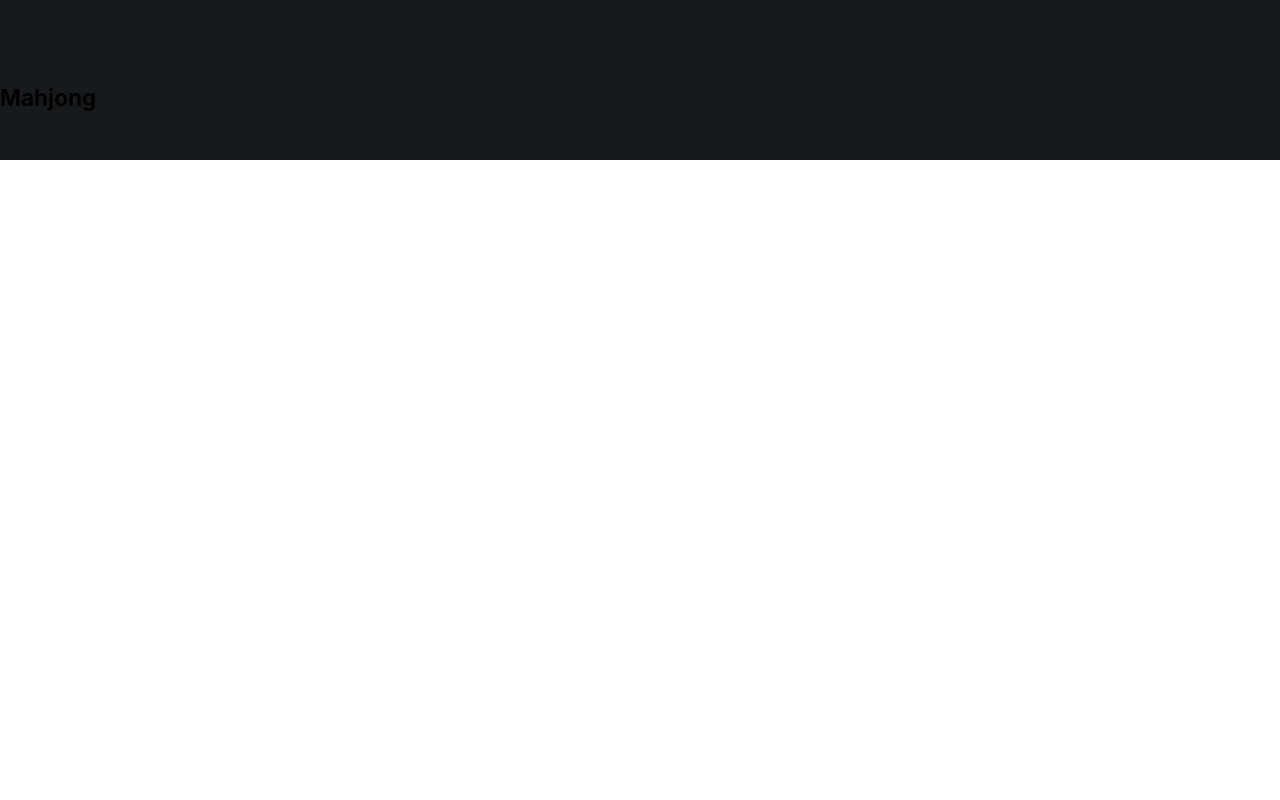
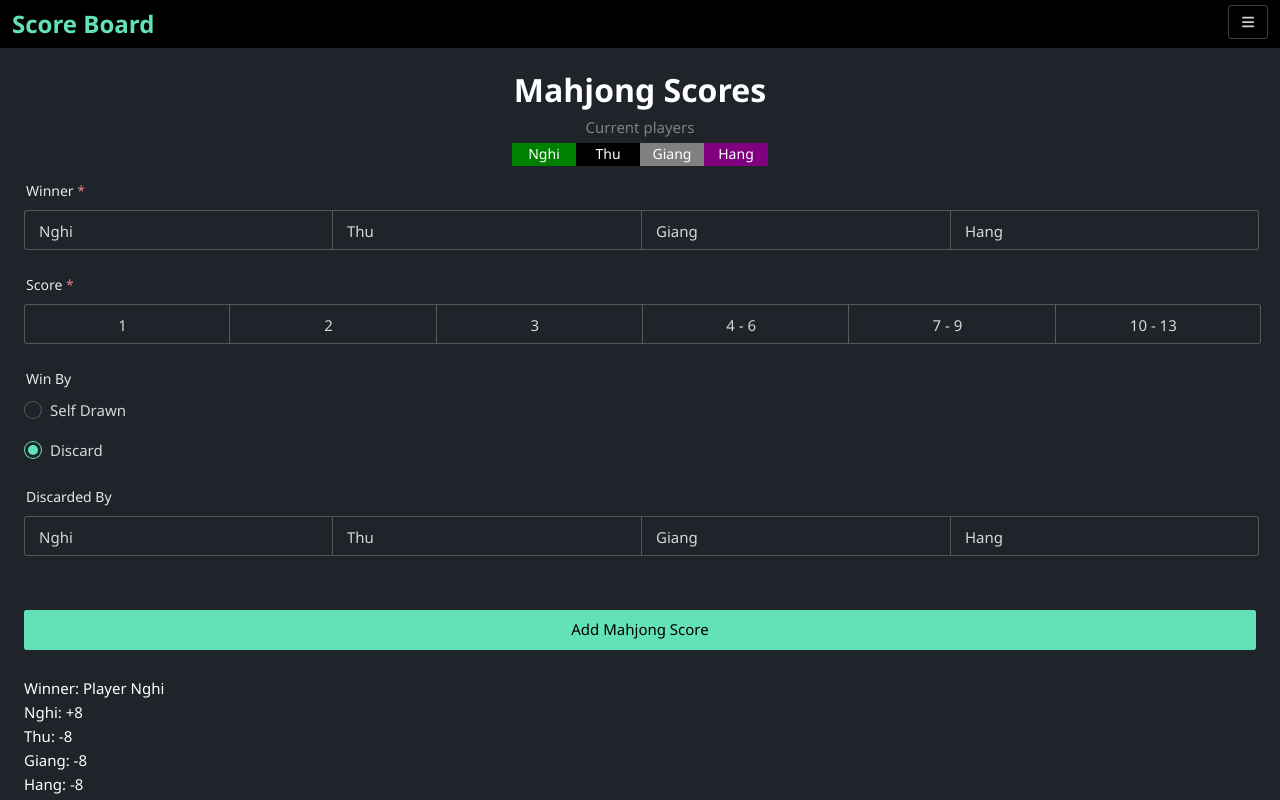
Before and after one commit to anhthuntr/score-board, a Vue app: page /mahjong in a window 1280 px wide. Built offline with nearby package versions, Linux system fonts and the light colour scheme.

Commit message:
add mahjong scores page

```diff
--- a/package.json
+++ b/package.json
@@ -18,9 +18,10 @@
     "@fortawesome/free-solid-svg-icons": "^6.4.0",
     "@fortawesome/vue-fontawesome": "^3.0.3",
     "@mdi/font": "^7.2.96",
+    "@supabase/supabase-js": "^2.46.1",
+    "naive-ui": "^2.40.1",
     "vue": "^3.4.35",
-    "vue-router": "^4.2.0",
-    "naive-ui": "^2.40.1"
+    "vue-router": "^4.2.0"
   },
   "devDependencies": {
     "@rushstack/eslint-patch": "^1.2.0",
--- a/src/App.vue
+++ b/src/App.vue
@@ -1,10 +1,23 @@
 <script setup lang="ts">
 import { ref } from 'vue';
-import { NConfigProvider, darkTheme, NMenu } from 'naive-ui';
-import type { GlobalTheme } from 'naive-ui';
-import { colors } from './constants';
+import {
+  NConfigProvider,
+  darkTheme,
+  NDrawer,
+  NLayout,
+  NLayoutHeader,
+  NSpace,
+  NButton,
+  NEl
+} from 'naive-ui';
+import { FontAwesomeIcon } from '@fortawesome/vue-fontawesome';
 
 const showMenu = ref(false);
+
+const menuItems = ref([
+  { name: 'Mahjong', link: '/mahjong' },
+  { name: 'Tien Len', link: '' }
+]);
 
 const toggleMenu = () => {
   showMenu.value = !showMenu.value;
@@ -13,14 +26,73 @@ const toggleMenu = () => {
 
 <template>
   <n-config-provider :theme="darkTheme">
-    <div class="header"></div>
+    <n-layout>
+      <n-layout-header class="nav-bar">
+        <n-space justify="space-between" class="nav-content">
+          <n-el class="logo">Score Board</n-el>
+
+          <n-button @click="toggleMenu">
+            <font-awesome-icon icon="bars" />
+          </n-button>
+        </n-space>
+      </n-layout-header>
+
+      <!-- MENU -->
+      <n-drawer
+        v-model:show="showMenu"
+        placement="right"
+        style="margin-top: 3rem"
+      >
+        <n-button
+          block
+          v-for="item in menuItems"
+          :key="item.name"
+          @click="
+            () => {
+              showMenu = false;
+              $router.push(item.link);
+            }
+          "
+        >
+          <n-el>{{ item.name }}</n-el>
+        </n-button>
+      </n-drawer>
+    </n-layout>
+
     <router-view />
   </n-config-provider>
 </template>
 
 <style>
-.header {
-  height: 5rem;
-  background-color: v-bind('colors.dark');
+.background {
+  padding-left: 1.5rem;
+  padding-right: 1.5rem;
+}
+.nav-bar {
+  display: flex;
+  justify-content: space-between;
+  align-items: center;
+  padding: 0.75rem;
+  height: 3rem;
+  background-color: black;
+}
+
+.nav-content {
+  width: 100%;
+}
+
+.logo {
+  font-size: 1.5rem;
+  font-weight: bold;
+  color: var(--primary-color);
+}
+
+.menu-btn {
+  display: none;
+}
+
+.desktop-menu {
+  display: flex;
+  gap: 12px;
 }
 </style>
--- a/src/assets/base.css
+++ b/src/assets/base.css
@@ -14,14 +14,16 @@
   font-weight: normal;
 }
 
+html {
+  background-color: #1f242a;
+}
+
 body {
   min-height: 100vh;
   background: var(--medium);
   transition: color 0.5s, background-color 0.5s;
   line-height: 1.6;
-  font-family: Inter, -apple-system, BlinkMacSystemFont, 'Segoe UI', Roboto,
-    Oxygen, Ubuntu, Cantarell, 'Fira Sans', 'Droid Sans', 'Helvetica Neue',
-    sans-serif;
+  font-family: 'Segoe UI', Tahoma, Geneva, Verdana, sans-serif;
   font-size: 15px;
   text-rendering: optimizeLegibility;
   -webkit-font-smoothing: antialiased;
--- a/src/constants/index.ts
+++ b/src/constants/index.ts
@@ -1,3 +1,5 @@
+import { ScoreRate } from '@/types';
+
 export const colors = {
   background: '#22272A',
   green: '#8CC648',
@@ -19,3 +21,12 @@ export const customTheme = {
   dark: true,
   colors
 };
+
+export const scoreRates: ScoreRate[] = [
+  { label: '1', baseValue: 4, color: 'yellow' },
+  { label: '2', baseValue: 8, color: 'yellow' },
+  { label: '3', baseValue: 16, color: 'yellow' },
+  { label: '4 - 6', baseValue: 32, color: 'yellow' },
+  { label: '7 - 9', baseValue: 64, color: 'yellow' },
+  { label: '10 - 13', baseValue: 128, color: 'yellow' }
+];
--- /dev/null
+++ b/src/server/supabase.ts
@@ -0,0 +1,6 @@
+import { createClient } from '@supabase/supabase-js';
+
+const supabaseUrl = import.meta.env.VITE_SUPABASE_URL;
+const supabaseAnonKey = import.meta.env.VITE_SUPABASE_ANON_KEY;
+
+export const supabase = createClient(supabaseUrl, supabaseAnonKey);
--- /dev/null
+++ b/src/types/index.ts
@@ -0,0 +1,11 @@
+export interface User {
+  id: number;
+  name: string;
+  color: string;
+}
+
+export interface ScoreRate {
+  label: string;
+  baseValue: number;
+  color: string;
+}
--- a/src/views/MahjongScores.vue
+++ b/src/views/MahjongScores.vue
@@ -1,20 +1,188 @@
 <script setup lang="ts">
 import { ref } from 'vue';
-import { VAppBarNavIcon, VAppBarTitle } from 'vuetify/lib/components/index.mjs';
+import {
+  NForm,
+  NFormItem,
+  FormInst,
+  NButton,
+  NRadioGroup,
+  NRadioButton,
+  NRadio
+} from 'naive-ui';
+import { User } from '@/types';
+import { scoreRates } from '@/constants';
 
-const showMenu = ref(false);
+const players: User[] = [
+  { id: 1, name: 'Nghi', color: 'green' },
+  { id: 2, name: 'Thu', color: 'black' },
+  { id: 3, name: 'Giang', color: 'grey' },
+  { id: 4, name: 'Hang', color: 'purple' }
+];
 
-const toggleMenu = () => {
-  showMenu.value = !showMenu.value;
+interface MahjongForm {
+  winnerId?: number;
+  scores?: number;
+  isSelfDrawn: boolean;
+  discardId?: number;
+}
+
+const formRef = ref<FormInst | null>(null);
+const formValue = ref<MahjongForm>({ isSelfDrawn: false });
+const rules = {
+  winnerId: {
+    required: true,
+    message: 'Please select a winner'
+  },
+  scores: {
+    required: true,
+    message: 'Please input the score'
+  }
+};
+const addScore = (e: MouseEvent) => {
+  e.preventDefault();
+  formRef.value?.validate((errors) => {
+    if (!errors) {
+      // message.success('Valid');
+    } else {
+      console.log(errors);
+      // message.error('Invalid');
+    }
+  });
 };
 </script>
 <template>
   <div>
-    <div><h2 class="header">Mahjong</h2></div>
+    <div class="header">
+      <h2 class="header-title">Mahjong Scores</h2>
+      <span class="header-subtitle">Current players</span>
+      <div class="players">
+        <div
+          v-for="player in players"
+          :key="player.id"
+          class="player"
+          :style="{ backgroundColor: player.color }"
+        >
+          {{ player.name }}
+        </div>
+      </div>
+    </div>
+    <div class="background">
+      <n-form
+        ref="formRef"
+        :label-width="80"
+        :model="formValue"
+        :rules="rules"
+        :size="'large'"
+      >
+        <n-form-item label="Winner" path="winnerId">
+          <n-radio-group
+            v-model:value="formValue.winnerId"
+            name="left-size"
+            size="large"
+            style="width: 100%"
+          >
+            <n-radio-button
+              v-for="player in players"
+              :key="player.id"
+              :value="player.id"
+              style="width: 25%"
+            >
+              {{ player.name }}
+            </n-radio-button>
+          </n-radio-group>
+        </n-form-item>
+        <n-form-item label="Score" path="scores">
+          <n-radio-group
+            v-model:value="formValue.scores"
+            size="large"
+            style="width: 100%"
+          >
+            <n-radio-button
+              v-for="rate in scoreRates"
+              :key="rate.baseValue"
+              :value="rate.baseValue"
+              style="
+                width: calc(100% / 6);
+                text-align: center;
+                padding-left: 5px;
+              "
+            >
+              {{ rate.label }}
+            </n-radio-button>
+          </n-radio-group>
+        </n-form-item>
+        <n-form-item label="Win By">
+          <n-radio-group
+            v-model:value="formValue.isSelfDrawn"
+            size="large"
+            style="display: flex; flex-direction: column; gap: 1rem"
+          >
+            <n-radio :value="true" :label="'Self Drawn'" />
+            <n-radio :value="false" :label="'Discard'" />
+          </n-radio-group>
+        </n-form-item>
+        <n-form-item
+          label="Discarded By"
+          path="discardId"
+          v-if="!formValue.isSelfDrawn"
+        >
+          <n-radio-group
+            v-model:value="formValue.discardId"
+            size="large"
+            style="width: 100%"
+          >
+            <n-radio-button
+              v-for="player in players"
+              :key="player.id"
+              :value="player.id"
+              style="width: 25%"
+              :disabled="player.id === formValue.winnerId"
+            >
+              {{ player.name }}
+            </n-radio-button>
+          </n-radio-group>
+        </n-form-item>
+        <n-form-item>
+          <n-button @click="addScore" block type="primary" strong>
+            Add Mahjong Score
+          </n-button>
+        </n-form-item>
+      </n-form>
+
+      <div style="color: white">
+        <div>Winner: Player Nghi</div>
+        <div>Nghi: +8</div>
+        <div>Thu: -8</div>
+        <div>Giang: -8</div>
+        <div>Hang: -8</div>
+      </div>
+    </div>
   </div>
 </template>
 <style scoped>
+.header-title {
+  font-weight: 700;
+  font-size: 32px;
+  text-align: center;
+}
 .header {
-  font-weight: 700;
+  margin: 1rem;
+  color: white;
+  text-align: center;
+}
+.header-subtitle {
+  text-align: center;
+  color: grey;
+}
+.players {
+  display: flex;
+  justify-content: center;
+  align-items: center;
+}
+.player {
+  width: 100%;
+  font-size: 14px;
+  width: 4rem;
+  margin-top: 0.25rem;
 }
 </style>
```
Also changed, not shown: 1 other file (tests, documents, lock files or other folders).
